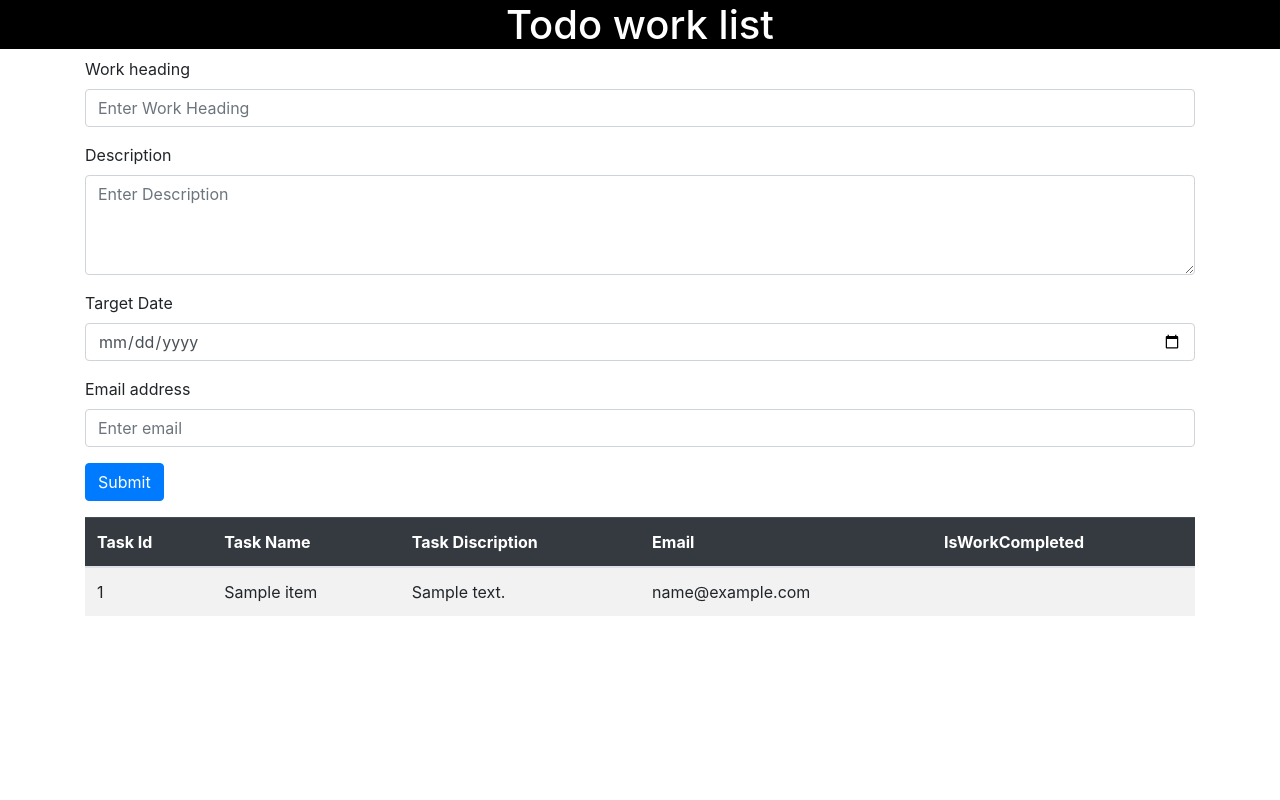
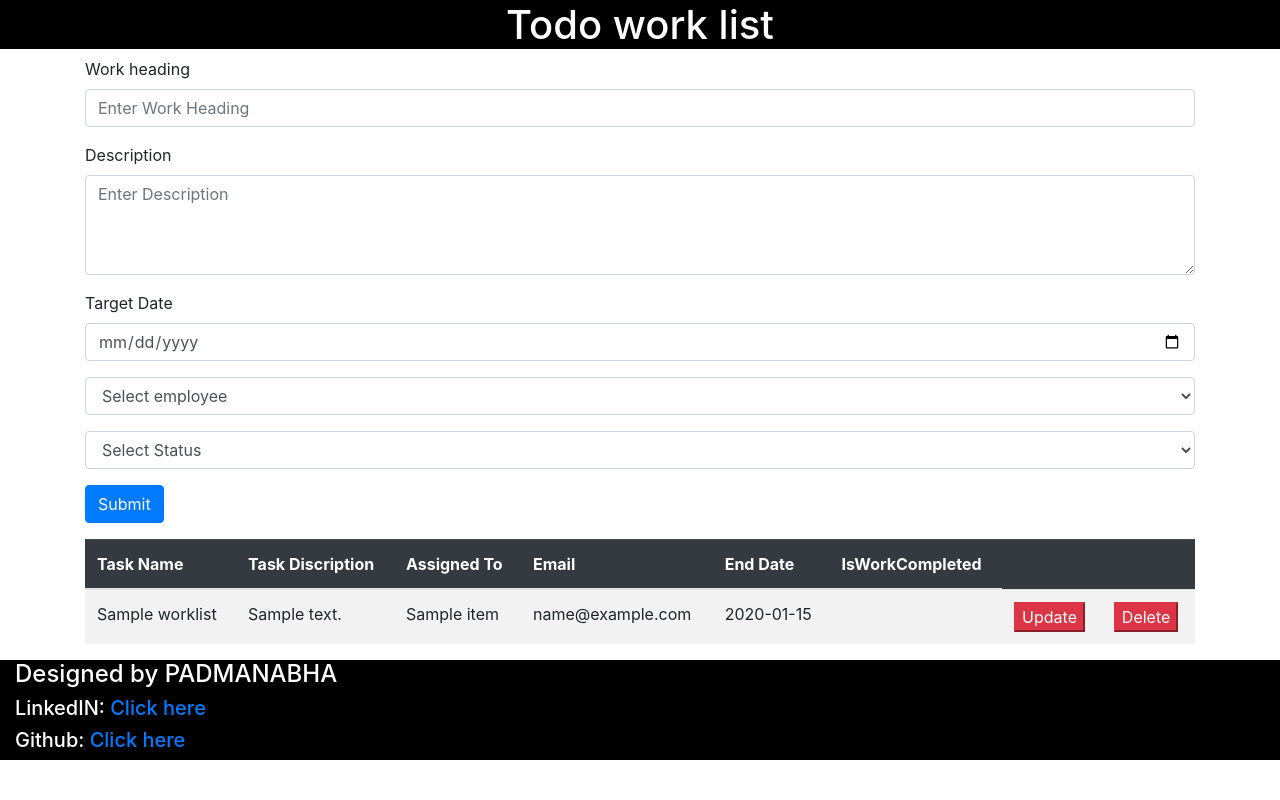
Before and after one commit to Padmanabha5263/togo-worklist-djangoRest, a Django app: page / in a window 1280 px wide. Run offline with Django 4.2, Linux system fonts and the light colour scheme; a database or web service that is not in the repository returns one stand-in record (values such as "Sample title"); data that the repository does not hold is empty.

Commit message:
create, update, delete for worklist added

```diff
--- a/todoWorkList/todo/admin.py
+++ b/todoWorkList/todo/admin.py
@@ -1,5 +1,7 @@
 from django.contrib import admin
-from todo.models import Worklist
+from todo.models import Worklist, Employees, Superiors
 
 # Register your models here.
 admin.site.register(Worklist)
+admin.site.register(Employees)
+admin.site.register(Superiors)
--- a/todoWorkList/todo/api/urls.py
+++ b/todoWorkList/todo/api/urls.py
@@ -2,6 +2,10 @@ from django.urls import path
 from . import views
 
 urlpatterns = [
-    path('works/', views.todoWorks, name="add work"),
-    path('works/<int:pk>', views.todoWork, name="add work list"),
+    path('works/', views.todoWorks, name="works"),
+    path('works/<int:pk>', views.todoWork, name="work"),
+    path('employees/', views.todoEmployees, name="employees"),
+    path('employees/<int:pk>', views.todoEmployee, name="employee"),
+    path('supervisors/', views.todoSupervisors, name="supervisors"),
+    path('supervisors/<int:pk>', views.todoSupervisor, name="supervisor")
 ]
--- /dev/null
+++ b/todoWorkList/todo/config.py
@@ -0,0 +1,3 @@
+postWorkApi = 'http://127.0.0.1:8000/webapi/works/'
+putWorkApi = 'http://127.0.0.1:8000/webapi/works/'
+getEmpApi ='http://127.0.0.1:8000/webapi/employees/'
--- a/todoWorkList/todo/templates/html/index.html
+++ b/todoWorkList/todo/templates/html/index.html
@@ -5,8 +5,9 @@
 <!-- Latest compiled and minified CSS -->
 <link rel="stylesheet" href="https://cdn.jsdelivr.net/npm/bootstrap@4.6.1/dist/css/bootstrap.min.css">
 
-<!-- jQuery library -->
-<script src="https://cdn.jsdelivr.net/npm/jquery@3.6.0/dist/jquery.slim.min.js"></script>
+{% comment %} <!-- jQuery library -->
+<script src="https://cdn.jsdelivr.net/npm/jquery@3.6.0/dist/jquery.slim.min.js"></script> {% endcomment %}
+<script src="https://code.jquery.com/jquery-3.6.1.min.js" integrity="sha256-o88AwQnZB+VDvE9tvIXrMQaPlFFSUTR+nldQm1LuPXQ=" crossorigin="anonymous"></script>
 <style>
 body {
   margin: 0;
@@ -29,15 +30,22 @@ textarea{
   color:red;
   font-size:12px;
 }
+
+.ftr-style{
+  background-color: black;
+    min-height: 100px;
+    color:white;
+}
 </style>
 </head>
 
 <body>
+  <div>
+    <header>
       <div class="header">
-    <header>
             <h1>Todo work list</h1>
+      </div>
     </header>
-</div>
 
     <main>
       <div class="container">
@@ -45,26 +53,39 @@ textarea{
           <form method='POST' id='imputForm'>
             <div class="form-group">
               <label for="workHeading">Work heading</label>
-          <input type="text" class="form-control" id="txtWorkHeading" placeholder="Enter Work Heading" oninput='validateTextBox(this,true,"Enter Work heading")'>
+              <input type="text" class="form-control" id="txtWorkHeading" placeholder="Enter Work Heading" oninput='validateTextBox(this,true,"Enter Work heading")' tabindex="1">
               <div class="form-error-msg"></div>
             </div>
             <div class="form-group">
-          <label for="exampleInputEmail1">Description</label>
-          <textarea class="form-control" id="txtDescription"  placeholder="Enter Description" oninput='validateTextBox(this,true,"Enter Work description")'></textarea>
+              <label for="txtDescription">Description</label>
+              <textarea class="form-control" id="txtDescription"  placeholder="Enter Description" oninput='validateTextBox(this,true,"Enter Work description")' tabindex="2"></textarea>
               <div class="form-error-msg"></div>
             </div>
             <div class="form-group">
-          <label for="exampleInputEmail1">Target Date</label>
-          <input type="date" class="form-control" id="txtDate"  placeholder="Enter Target Date" oninput='validateTextBox(this,true,"select proper date")'>
+              <label for="txtDate">Target Date</label>
+              <input type="date" class="form-control" id="txtDate"  placeholder="Enter Target Date" oninput='validateTextBox(this,true,"select proper date")' tabindex="3">
+              <div class="form-error-msg"></div>
+            </div>
+
+            <div class="form-group">
+              <select class="form-control" id="cboEmployee"  onchange='validateMenuBox(this,true,"select Employee")' tabindex="5">
+                <option value="-1">Select employee</option>
+                {% for i in data %}
+                <option value="{{i.id}}">{{i.name}}</option>
+                {% endfor %}
+              </select>
               <div class="form-error-msg"></div>
             </div>
             <div class="form-group">
-          <label for="exampleInputEmail1">Email address</label>
-          <input type="email" class="form-control" id="txtEmail"  placeholder="Enter email" oninput='validateTextBox(this,true,"select Email")'>
+              <select class="form-control" id="cboWorkdone"  name= onchange='validateMenuBox(this,true,"select Work status")' tabindex="4">
+                <option value="-1">Select Status</option>
+                <option value="True">True</option>
+                <option value="False">False</option>
+              </select>
               <div class="form-error-msg"></div>
             </div>
             <div  class="form-group">
-            <button type="button" class="btn btn-primary" onclick="validate()">Submit</button>
+                <button type="button" id='btnFormSubmit' class="btn btn-primary" onclick="validate()" tabindex="6">Submit</button>
             </div>
           </form>
         </div>
@@ -72,28 +93,46 @@ textarea{
           <table class="table table-striped">
             <thead class="table-dark">
               <tr>
-            <th scope="col">Task Id</th>
                 <th scope="col">Task Name</th>
                 <th scope="col">Task Discription</th>
+                <th scope="col">Assigned To</th>
                 <th scope="col">Email</th>
+                <th scope="col">End Date</th>
                 <th scope="col">IsWorkCompleted</th>
+                <td scope="col"></td>
+                <td scope="col"></td>
               </tr>
             </thead>
             <tbody>
               {% for i in data %}
-          <tr>
-            <td>{{i.id}} </td>
-            <td>{{i.name}} </td>
-            <td>{{i.description}} </td>
-            <td>{{i.email}} </td>
-            <td>{{i.isWorkDone}} </td></tr>
+              {% for j in i.worklists%}
+              <tr id="worklist_{{i.id}}_{{j.id}}">
+                <td id="worklistName">{{j.name}}</td>
+                <td id="worklistDescription">{{j.description}}</td>
+                <td id="worklistiName">{{i.name}}</td>
+                <td id="worklistEmail">{{i.email}}</td>
+                <td id="worklistEndDate">{{j.enddate}}</td>
+                <td id="worklistWorkdone">{{j.isWorkDone}}</td>
+                <td><input type="button" value="Update" class="btn-danger" onclick="subUpdteWrklist(worklist_{{i.id}}_{{j.id}},{{i.id}},{{j.id}})"></td>
+                <td><input type="button" value="Delete" class="btn-danger" onclick="apiDeleteTask({{j.id}})"></td>
+              </tr>
               {% endfor %}
+              {% endfor %}
+
             </tbody>
           </table>
         </div>
     </div>
 
     </main>
+    <footer>
+      <div class="container-fluid ftr-style">
+        <h4>Designed by <span>PADMANABHA</span></h4>
+        <h5><span>LinkedIN: <a href="https://www.linkedin.com/in/padmanabha-n-5a2a08185/" target="_blank" rel="noopener noreferrer">Click here</a></span></h5>
+        <h5><span>Github: <a href="https://github.com/Padmanabha5263" target="_blank" rel="noopener noreferrer">Click here</a></span></h5>
+      </div>
+    </footer>
+</div>
 <!-- Popper JS -->
 <script src="https://cdn.jsdelivr.net/npm/popper.js@1.16.1/dist/umd/popper.min.js"></script>
 
@@ -102,21 +141,23 @@ textarea{
 <script>
 
   var _isFocus;
+  var _worklistId="null"
     validate = function(){
         var save=true;
         if(!validateTextBox("#txtWorkHeading",true,"Enter Work heading")) save=false
         if(!validateTextBox("#txtDescription",true,"Enter Work description")) save=false
         if(!validateTextBox("#txtDate",true,"select proper date")) save=false
-        if(!validateTextBox("#txtEmail",true,"select Email")) save=false
+        if(!validateMenuBox("#cboEmployee",true,"select employee")) save=false
+        if(!validateMenuBox("#cboWorkdone",true,"select work status")) save=false
         // if save is true then call sbmit form api
         if(save){
+          $("#btnFormSubmit").attr("disabled",true)
           apisubmit()
         }
         return save;
     }
 
   validateTextBox =function(obj, triggerFocus, msg){
-    console.log("called")
     hideError(obj)
     if($(obj).val().trim().length==0){
       showError(obj,msg)
@@ -129,23 +170,72 @@ textarea{
     return true
   }
 
+  validateMenuBox=function(obj,triggerFocus,msg){
+    hideError(obj)
+    if($(obj).val()=="-1"){
+      showError(obj,msg)
+      if(_isFocus){
+        if(triggerFocus) $(obj).focus()
+        _isFocus=true
+      }
+      return false
+    }
+    return true
+  }
+
+
+  subUpdteWrklist=function(obj, employeeid,worklistid){
+    _worklistId=worklistid
+    $("#txtWorkHeading").val($(obj).children("#worklistName").text())
+    $("#txtDescription").val($(obj).children("#worklistDescription").text())
+    $("#txtDate").val($(obj).children("#worklistEndDate").text())
+    {% comment %} console.log($(obj).children("#worklistEndDate").text().toString().split('-').reverse().join('-')) {% endcomment %}
+    $('#cboEmployee option[value='+employeeid+']').prop('selected', true);
+    $('#cboWorkdone option[value='+$(obj).children("#worklistWorkdone").text()+']').prop('selected', true);
+  }
+
+
   apisubmit= function(){
-    $.ajax({
-      type: 'post',
-      url: "{% url 'todoWork:homepage' %}",
-      data:{
+    method = 'POST'
+    formdata = {
+      "taskid":_worklistId.toString(),
       "name": $("#txtWorkHeading").val().trim(),
       "description": $("#txtDescription").val().trim(),
       "enddate": $("#txtDate").val().trim(),
-          "email": $("#txtEmail").val().trim(),
+      "empId" : $("#cboEmployee").val(),
+      "isWorkDone" :$("#cboWorkdone").val(),
       "csrfmiddlewaretoken": '{{ csrf_token }}'
-      },
+    }
+    console.log(formdata)
+    $.ajax({
+      type: method,
+      url: '{% url 'todoWork:homepage' %}',
+      dataType: 'json',
+      data:formdata,
       success:function(data){
-          html = '<span>'+data.name+'</span> | <span>'+data.description+'</span> | <span>'+data.email+'</span> | <span>'+data.isWorkDone+'</span>'
-          $("#listData").append(html)
+          alert("successfully task added")
       }
     })
   }
+
+ apiDeleteTask=function(taskId){
+  jsondata={
+    "taskid":taskId.toString(),
+    "csrfmiddlewaretoken": '{{ csrf_token }}'
+  }
+  console.log(jsondata)
+  $.ajax({
+    type: 'POST',
+    url: '{% url 'todoWork:deleteTask' %}',
+    dataType: 'json',
+    data:jsondata,
+    success:function(data){
+        alert("successfully task deleted")
+    }
+  })
+ }
+
+
 
   hideError = function(obj){
     $(obj).siblings(".form-error-msg").hide()
--- a/todoWorkList/todo/urls.py
+++ b/todoWorkList/todo/urls.py
@@ -3,5 +3,6 @@ from . import views
 
 app_name='todoWork'
 urlpatterns = [
-    path('',views.home, name="homepage")
+    path('',views.home, name="homepage"),
+    path('delete/',views.deleteTask, name="deleteTask")
 ]
--- a/todoWorkList/todo/views.py
+++ b/todoWorkList/todo/views.py
@@ -1,19 +1,36 @@
 from django.shortcuts import render
+from django.http import HttpResponseRedirect
+from django.urls import reverse
 from django.http import JsonResponse
+from django.views.decorators.csrf import csrf_protect
 import  requests
 import json
+
+from .config import getEmpApi, postWorkApi, putWorkApi
 # Create your views here.
 
+
+@csrf_protect
 def home(request):
     if(request.method=='POST'):
+        urllink=postWorkApi
+        if(request.POST['taskid']!='null'):
+            urllink=putWorkApi+str(request.POST['taskid'])
         jsonData={
             "name":request.POST['name'],
             "description":request.POST['description'],
             "enddate":request.POST['enddate'],
-            "email":request.POST['email'],
-            "isWorkDone" : False,
+            "isWorkDone" : request.POST['isWorkDone'],
+            "empId":request.POST['empId']
         }
-        resData= requests.post(url='http://127.0.0.1:8000/webapi/works/', data=jsonData)
+        resData= requests.post(url=urllink, data=jsonData)
         return JsonResponse(json.loads(resData.text))
-    jsondata = requests.get(url="http://127.0.0.1:8000/webapi/works/").json()
-    return render(request,'html/index.html', context={"data":jsondata})
+
+    jsondata = requests.get(url=getEmpApi).json()
+    return render(request,'html/index.html', {"data":jsondata})
+
+def deleteTask(request):
+    #to delete worklist
+    if(request.method=='POST'):
+        resData= requests.delete(url=putWorkApi+str(request.POST['taskid']))
+        return JsonResponse(json.loads(resData.text))
```
Also changed, not shown: todoWorkList/todo/api/serializers.py (+13 -1 lines), todoWorkList/todo/api/views.py (+84 -6 lines), todoWorkList/todo/models.py (+27 -3 lines), todoWorkList/db.sqlite3, todoWorkList/todo/migrations/0001_initial.py, todoWorkList/todo/migrations/0002_remove_worklist_supervisorid.py. Lines whose indentation alone changed are shown as unchanged.
